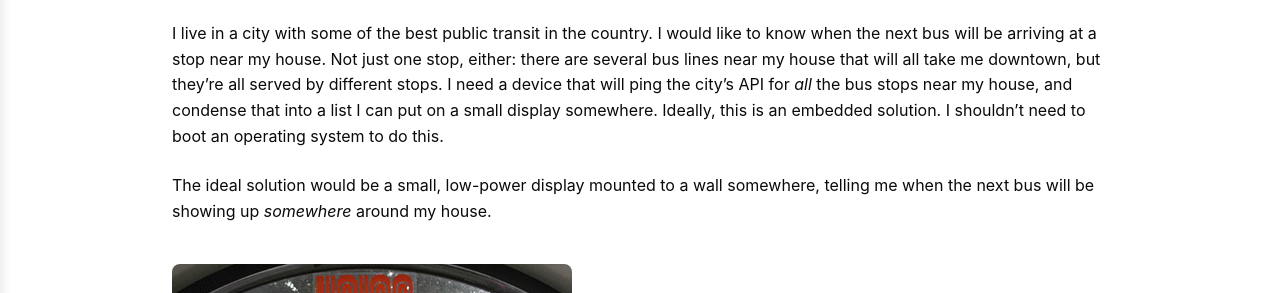
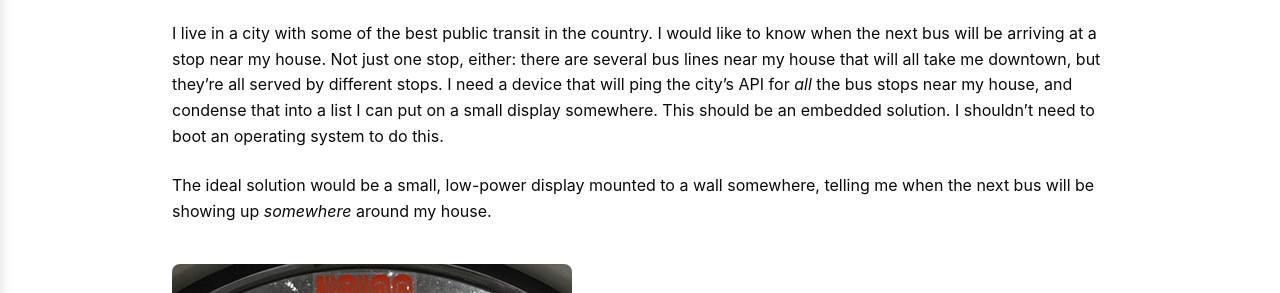
Before and after one commit to bbenchoff/bbenchoff.github.io, a Jekyll site: the page built from pages/BusTideDisplay.md, in a window 1280 px wide and 900 px high. Shown: the part 142-435 px from the top of the window. Built offline with Jekyll 4.4.1, drawn with Linux system fonts in a browser that asks for light colours; our own code applies the rules of GitHub Pages for plain Markdown files; some of the changed text lies outside the part shown.

Commit message:
Update BusTideDisplay.md

```diff
--- a/pages/BusTideDisplay.md
+++ b/pages/BusTideDisplay.md
@@ -6,7 +6,7 @@
 
 # Multi-Stop Bus Tracker
 
-I live in a city with some of the best public transit in the country. I would like to know when the next bus will be arriving at a stop near my house. Not just one stop, either: there are several bus lines near my house that will all take me downtown, but they're all served by different stops. I need a device that will ping the city's API for _all_ the bus stops near my house, and condense that into a list I can put on a small display somewhere. Ideally, this is an embedded solution. I shouldn't need to boot an operating system to do this.
+I live in a city with some of the best public transit in the country. I would like to know when the next bus will be arriving at a stop near my house. Not just one stop, either: there are several bus lines near my house that will all take me downtown, but they're all served by different stops. I need a device that will ping the city's API for _all_ the bus stops near my house, and condense that into a list I can put on a small display somewhere. This should be an embedded solution. I shouldn't need to boot an operating system to do this.
 
 The ideal solution would be a small, low-power display mounted to a wall somewhere, telling me when the next bus will be showing up _somewhere_ around my house.
 
```
Also changed, not shown: other parts of pages/BusTideDisplay.md (+2 -0 lines).
